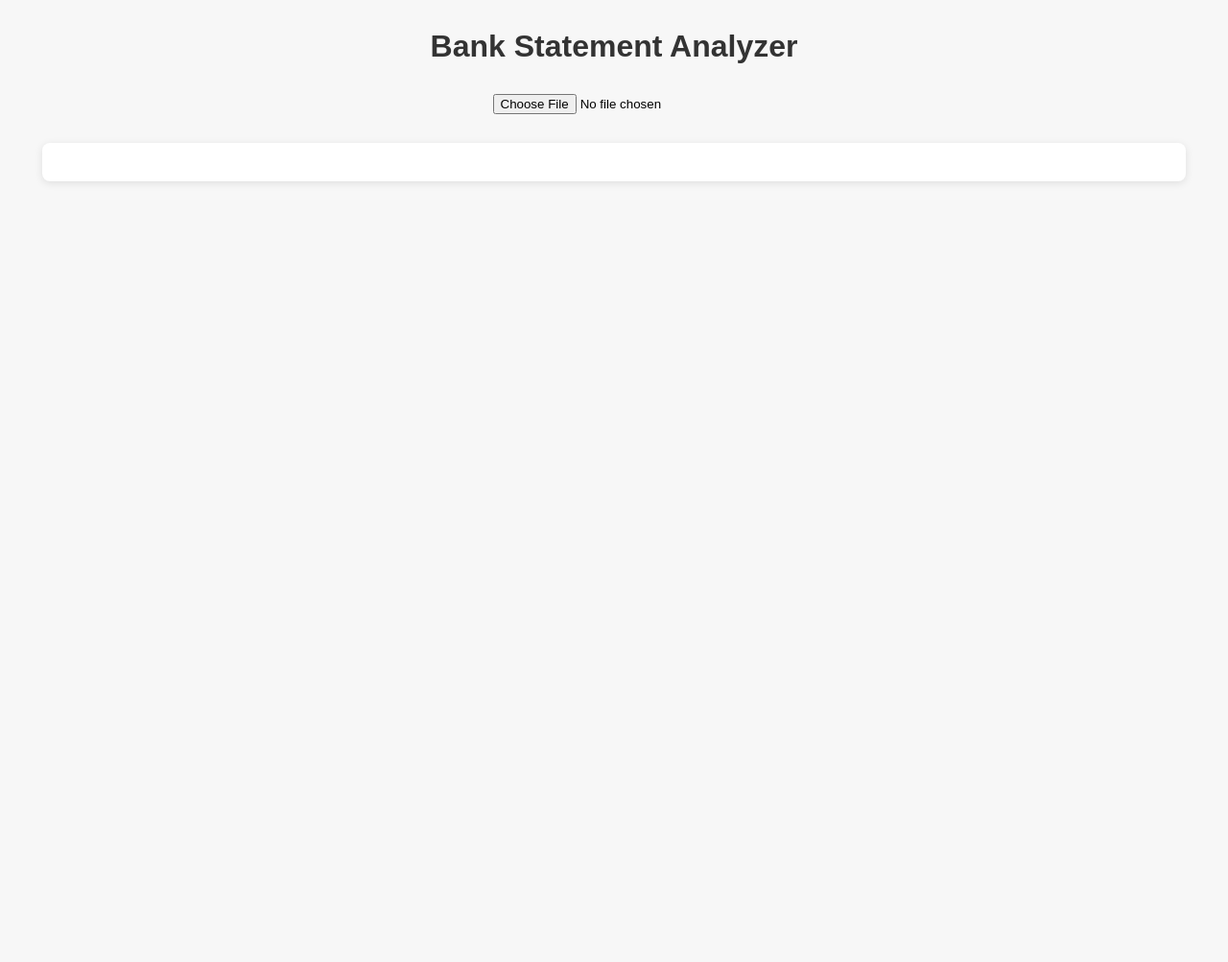
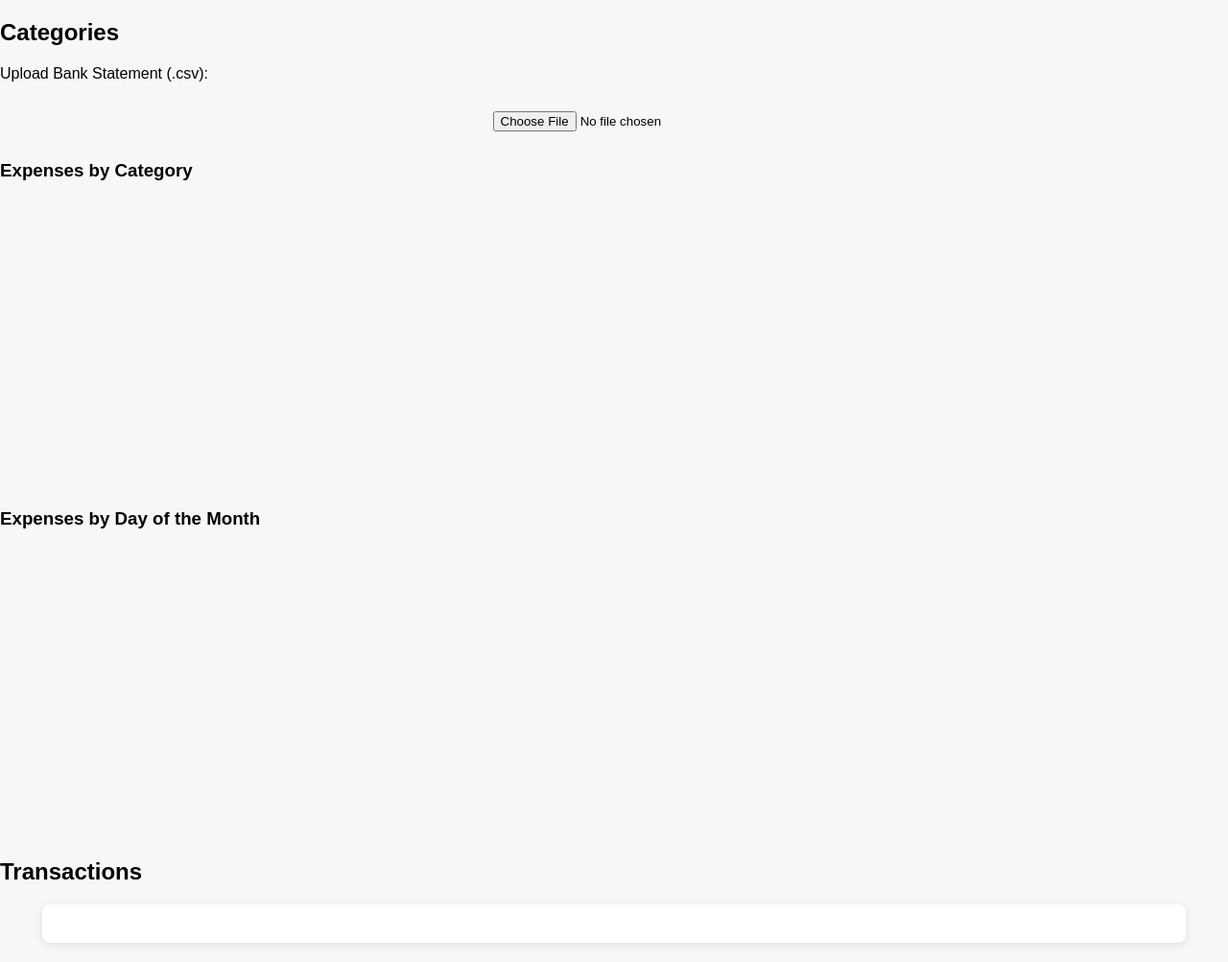
Before and after one commit to madhubabu29/samplerepo, a plain HTML site: page index.html in a window 1280 px wide. Shown: the whole page at 96% size. Before the commit the page ends 800 px from the top, so only its background shows below. Drawn offline with nearby package versions, Linux system fonts and the light colour scheme.

Commit message:
Update index.html

```diff
--- a/index.html
+++ b/index.html
@@ -9,24 +9,42 @@
   <script src="https://cdn.jsdelivr.net/npm/papaparse@5.4.1/papaparse.min.js"></script>
 </head>
 <body>
-  <h1>Bank Statement Analyzer</h1>
-  <input type="file" id="fileInput" accept=".csv" />
-
-  <div id="summary" style="display:none;">
-    <h2>Summary</h2>
-    <p id="income"></p>
-    <p id="expense"></p>
-    <p id="balance"></p>
+  <div class="container">
+    <!-- Header: Total Debits and Credits -->
+    <div class="header">
+      <div id="totalDebits" class="summary-box"></div>
+      <div id="totalCredits" class="summary-box"></div>
+    </div>
+    <div class="main-area">
+      <!-- Sidebar: Category Links -->
+      <aside class="sidebar">
+        <h2>Categories</h2>
+        <ul id="categoryList"></ul>
+      </aside>
+      <!-- Main content: Charts & File Upload -->
+      <section class="content">
+        <div class="upload-box">
+          <label for="fileInput" class="upload-label">Upload Bank Statement (.csv):</label>
+          <input type="file" id="fileInput" accept=".csv">
+        </div>
+        <div class="charts-section">
+          <div class="chart-container">
+            <h3 id="pieChartTitle">Expenses by Category</h3>
+            <canvas id="pieChart" width="400" height="300"></canvas>
+          </div>
+          <div class="chart-container">
+            <h3 id="barChartTitle">Expenses by Day of the Month</h3>
+            <canvas id="barChart" width="400" height="300"></canvas>
+          </div>
+        </div>
+      </section>
+    </div>
+    <!-- Transaction Table -->
+    <div class="table-section">
+      <h2>Transactions</h2>
+      <div id="tableDiv"></div>
+    </div>
   </div>
-
-  <div id="charts" style="display:none;">
-    <h2>Charts</h2>
-    <canvas id="pieChart" width="400" height="200"></canvas>
-    <canvas id="barChart" width="400" height="200"></canvas>
-  </div>
-
-  <div id="tableDiv"></div>
-
   <script src="script.js"></script>
 </body>
 </html>
```
